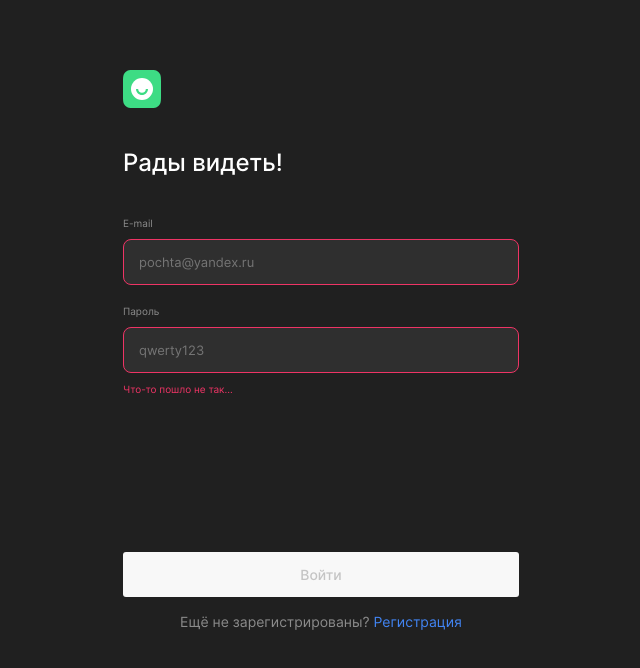
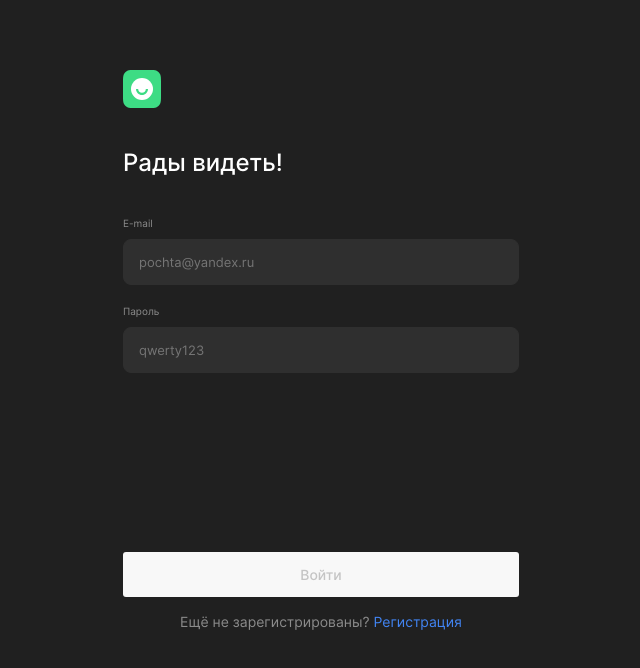
Before and after one commit to chyVacheck/movies-explorer-frontend, a React (Create React App) app: page /signin in a window 1280 px wide. Shown: the top 668 px of the page, without its empty margins (319-959 px from the left). Built offline with nearby package versions, Linux system fonts and the light colour scheme.

Commit message:
feat: сделать валидацию формы Login

```diff
--- a/src/components/Login/Login.jsx
+++ b/src/components/Login/Login.jsx
@@ -1,5 +1,5 @@
 // * react
-import React from 'react';
+import React, { useState, useRef } from 'react';
 
 // ? стили
 import './Login.css';
@@ -7,37 +7,88 @@ import './Login.css';
 // ? компоненты
 import SignForm from './../SignForm/SignForm';
 // ? константы
-import { paths } from './../../utils/Constants';
+import { paths, VALIDATION } from './../../utils/Constants';
+// ? utils
+import { checkValidity } from './../../utils/Utils';
 
 function Login() {
+  // * текст ошибки
+  const [currentError, setCurrentError] = useState('');
+
+  // * валидация полей
+  const [validatedFields, setValidatedFields] = useState({
+    email: true,
+    password: true,
+  });
+
+  // * валидация всей формы
+  const [isFormValid, setIsFormValid] = useState(false);
+
+  // * рефы под каждый инпут
+  const emailRef = useRef();
+  const passwordRef = useRef();
+
+  // смена значение в input
+  function handleFieldChange(event) {
+    const isValid = event.target.checkValidity();
+    // смена значение валидации
+    const validatedKeyPare = {
+      [event.target.id]: isValid,
+    };
+    setValidatedFields({ ...validatedFields, ...validatedKeyPare });
+    // смена валидации формы
+    setIsFormValid(event.target.closest('form').checkValidity());
+    // смена текста ошибки
+    setCurrentError(checkValidity(event.target.validity));
+  }
+
+  // авторизация
+  function handleSubmit(event) {
+    event.preventDefault();
+    // todo убрать потом
+    console.log('Отправка запроса на сервер');
+  }
+
   return (
-    <section className={'login'}>
+    <section className='login'>
       <SignForm
         title='Рады видеть!'
         submitButton={{
           text: 'Войти',
+        }}
+        onSubmit={handleSubmit}
+        onChange={handleFieldChange}
+        error={currentError}
+        textUnderSubmit='Ещё не зарегистрированы?'
+        isValid={isFormValid}
+        link={{
+          text: 'Регистрация',
+          to: paths.registration,
         }}
         inputs={[
           {
             name: 'E-mail',
             lang: 'en',
             placeholder: 'pochta@yandex.ru',
-            value: '',
             type: 'email',
+            id: 'email',
+            required: true,
+            ref: emailRef,
+            pattern: VALIDATION.EMAIL.pattern,
+            isValid: validatedFields.email,
           },
           {
             name: 'Пароль',
             placeholder: 'qwerty123',
-            value: '',
             type: 'password',
+            id: 'password',
+            minLength: VALIDATION.PASSWORD.MIN,
+            maxLength: VALIDATION.PASSWORD.MAX,
+            required: true,
+            ref: passwordRef,
+            isValid: validatedFields.password,
           },
         ]}
-        error={'Что-то пошло не так...'}
-        textUnderSubmit={'Ещё не зарегистрированы?'}
-        link={{
-          text: 'Регистрация',
-          to: paths.registration,
-        }}
       />
     </section>
   );
```
